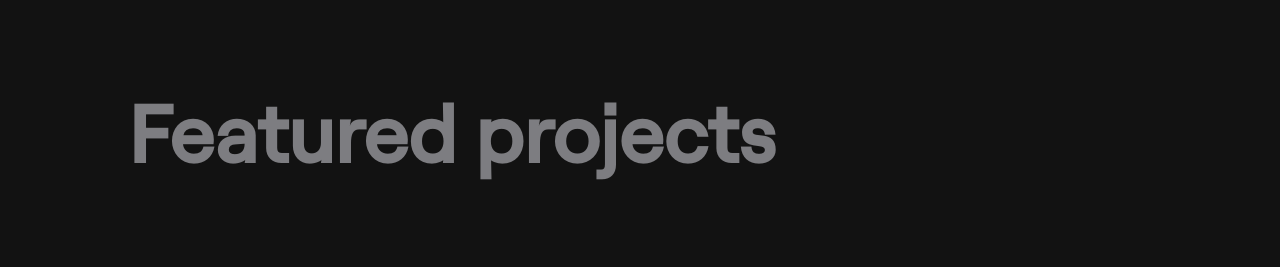
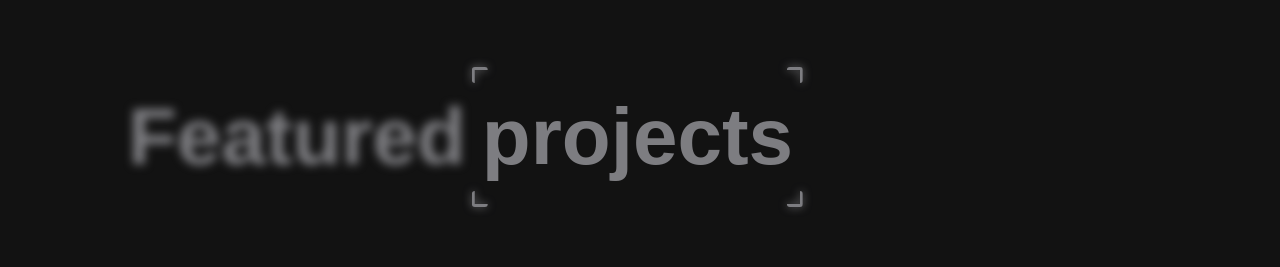
Before and after one commit to Vishvjeet-Rana/Vishvjeet-Dev-Portfolio, a React (Vite) app: page / in a window 1280 px wide. Shown: the part 1583-1850 px from the top of the page. Built offline with nearby package versions, Linux system fonts and the light colour scheme.

Commit message:
complete design of project section is ready just have to add links

```diff
--- a/src/components/About.jsx
+++ b/src/components/About.jsx
@@ -78,13 +78,13 @@
 
             {/* whole about me text */}
             <div className="flex-col items-start justify-start mt-10 h-[70%] pr-5">
-              <p className="font-robert-medium text-sm sm:text-2xl mb-5 text-metallic-gray">
-                Hey, I'm Vishvjeet Rana — a Full stack web developer who enjoys
-                building web applications with clean design and smooth
-                functionality. I specialize in crafting seamless digital
-                experiences by blending creativity with efficient
-                problem-solving. Occasionally I work with Three js for giving 3D
-                and realistic feel to websites.
+              <p className="font-robert-medium text-sm sm:text-2xl text-metallic-gray">
+                Hey, I'm <span className="text-blue-tint">Vishvjeet Rana</span>{" "}
+                — a Full Stack Web Developer who enjoys building web
+                applications with clean design and smooth functionality. I
+                specialize in crafting seamless digital experiences by blending
+                creativity with efficient problem-solving. Occasionally I work
+                with Three js for giving 3D and realistic feel to websites.
               </p>
               <p className="font-robert-medium text-sm sm:text-2xl text-metallic-gray">
                 I'm diving into the world of AI to add smarter features to
--- a/src/components/Projects.jsx
+++ b/src/components/Projects.jsx
@@ -1,5 +1,6 @@
 import React from "react";
 import Carousel from "./Carousel";
+import TrueFocus from "./TrueFocus";
 
 const Projects = () => {
   return (
@@ -7,10 +8,24 @@
       <div className="h-[100%] w-[100%] bg-carbon-mist flex items-center justify-center">
         <div className="w-full h-full  flex items-center justify-center flex-col">
           {/* part 1 - text */}
-          <div className="h-[20%] w-[80%]  flex items-center justify-start">
-            <p className="text-6xl sm:text-[5rem] text-metallic-gray font-robert-medium font-extrabold">
+          <div className="h-[20%] w-[80%] flex items-center justify-start">
+            {/* <p className="text-6xl sm:text-[5rem] text-metallic-gray font-robert-medium font-extrabold">
               Featured projects
-            </p>
+            </p> */}
+
+            <div>
+              <TrueFocus
+                sentence="Featured projects"
+                manualMode={false}
+                blurAmount={5}
+                borderColor="#7d7d81"
+                animationDuration={2}
+                pauseBetweenAnimations={1}
+                className={
+                  "text-6xl sm:text-[5rem] text-metallic-gray font-robert-medium font-extrabold"
+                }
+              />
+            </div>
           </div>
 
           {/* part 2 - glassmorphic div */}
--- /dev/null
+++ b/src/components/Styles/TrueFocus.css
@@ -0,0 +1,76 @@
+.focus-container {
+  position: relative;
+  display: flex;
+  gap: 1em;
+  justify-content: center;
+  align-items: center;
+  flex-wrap: wrap;
+}
+
+/* Words */
+.focus-word {
+  position: relative;
+  cursor: pointer;
+  transition: filter 0.3s ease, color 0.3s ease;
+  font-size: 4rem; /* Default: 6xl */
+  font-weight: 800; /* Equivalent to font-extrabold */
+  font-family: "Robert", sans-serif; /* Equivalent to font-robert-medium */
+  color: #7d7d81; /* Equivalent to metallic gray */
+}
+
+@media (min-width: 640px) {
+  .focus-word {
+    font-size: 5rem;
+  }
+}
+
+.focus-word.active {
+  filter: blur(0);
+}
+
+.focus-frame {
+  position: absolute;
+  top: 0;
+  left: 0;
+  pointer-events: none;
+  box-sizing: content-box;
+  border: none;
+}
+
+.corner {
+  position: absolute;
+  width: 1rem;
+  height: 1rem;
+  border: 3px solid var(--border-color, #7d7d81);
+  filter: drop-shadow(0px 0px 4px var(--border-color, #7d7d81));
+  border-radius: 3px;
+  transition: none;
+}
+
+.top-left {
+  top: -10px;
+  left: -10px;
+  border-right: none;
+  border-bottom: none;
+}
+
+.top-right {
+  top: -10px;
+  right: -10px;
+  border-left: none;
+  border-bottom: none;
+}
+
+.bottom-left {
+  bottom: -10px;
+  left: -10px;
+  border-right: none;
+  border-top: none;
+}
+
+.bottom-right {
+  bottom: -10px;
+  right: -10px;
+  border-left: none;
+  border-top: none;
+}
--- /dev/null
+++ b/src/components/TrueFocus.jsx
@@ -0,0 +1,123 @@
+import { useEffect, useRef, useState } from "react";
+import { motion } from "framer-motion";
+import "./Styles/TrueFocus.css";
+
+const TrueFocus = ({
+  sentence = "True Focus",
+  manualMode = false,
+  blurAmount = 5,
+  borderColor = "green",
+  glowColor = "rgba(0, 255, 0, 0.6)",
+  animationDuration = 0.5,
+  pauseBetweenAnimations = 1,
+}) => {
+  const words = sentence.split(" ");
+  const [currentIndex, setCurrentIndex] = useState(0);
+  const [lastActiveIndex, setLastActiveIndex] = useState(null);
+  const containerRef = useRef(null);
+  const wordRefs = useRef([]);
+  const [focusRect, setFocusRect] = useState({
+    x: 0,
+    y: 0,
+    width: 0,
+    height: 0,
+  });
+
+  useEffect(() => {
+    if (!manualMode) {
+      const interval = setInterval(() => {
+        setCurrentIndex((prev) => (prev + 1) % words.length);
+      }, (animationDuration + pauseBetweenAnimations) * 1000);
+
+      return () => clearInterval(interval);
+    }
+  }, [manualMode, animationDuration, pauseBetweenAnimations, words.length]);
+
+  useEffect(() => {
+    if (currentIndex === null || currentIndex === -1) return;
+
+    if (!wordRefs.current[currentIndex] || !containerRef.current) return;
+
+    const parentRect = containerRef.current.getBoundingClientRect();
+    const activeRect = wordRefs.current[currentIndex].getBoundingClientRect();
+
+    setFocusRect({
+      x: activeRect.left - parentRect.left,
+      y: activeRect.top - parentRect.top,
+      width: activeRect.width,
+      height: activeRect.height,
+    });
+  }, [currentIndex, words.length]);
+
+  // Handlers for manual mode (hover)
+  const handleMouseEnter = (index) => {
+    if (manualMode) {
+      setLastActiveIndex(index);
+      setCurrentIndex(index);
+    }
+  };
+
+  const handleMouseLeave = () => {
+    if (manualMode) {
+      setCurrentIndex(lastActiveIndex);
+    }
+  };
+
+  return (
+    <div className="focus-container" ref={containerRef}>
+      {words.map((word, index) => {
+        const isActive = index === currentIndex;
+        return (
+          <span
+            key={index}
+            ref={(el) => (wordRefs.current[index] = el)}
+            className={`focus-word ${manualMode ? "manual" : ""} ${
+              isActive && !manualMode ? "active" : ""
+            }`}
+            style={{
+              filter: manualMode
+                ? isActive
+                  ? `blur(0px)`
+                  : `blur(${blurAmount}px)`
+                : isActive
+                ? `blur(0px)`
+                : `blur(${blurAmount}px)`,
+              "--border-color": borderColor,
+              "--glow-color": glowColor,
+              transition: `filter ${animationDuration}s ease`,
+            }}
+            onMouseEnter={() => handleMouseEnter(index)}
+            onMouseLeave={handleMouseLeave}
+          >
+            {word}
+          </span>
+        );
+      })}
+
+      <motion.div
+        className="focus-frame"
+        animate={{
+          x: focusRect.x,
+          y: focusRect.y,
+          width: focusRect.width,
+          height: focusRect.height,
+          opacity: currentIndex >= 0 ? 1 : 0,
+        }}
+        transition={{
+          duration: animationDuration,
+        }}
+        style={{
+          "--border-color": borderColor,
+          "--glow-color": glowColor,
+        }}
+      >
+        <span className="corner top-left"></span>
+        <span className="corner top-right"></span>
+        <span className="corner bottom-left"></span>
+        <span className="corner bottom-right"></span>
+      </motion.div>
+    </div>
+  );
+};
+
+export default TrueFocus;
```
